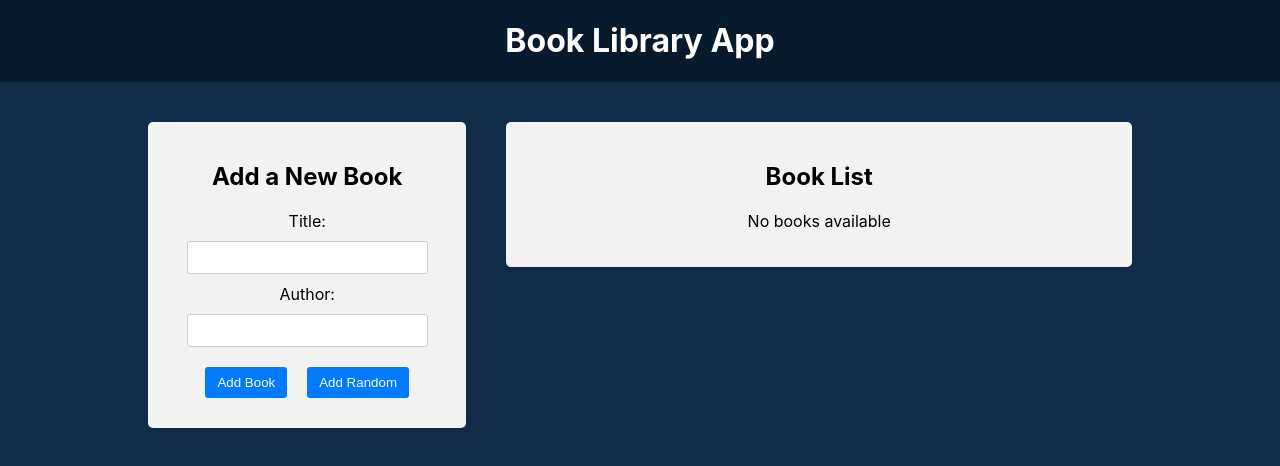
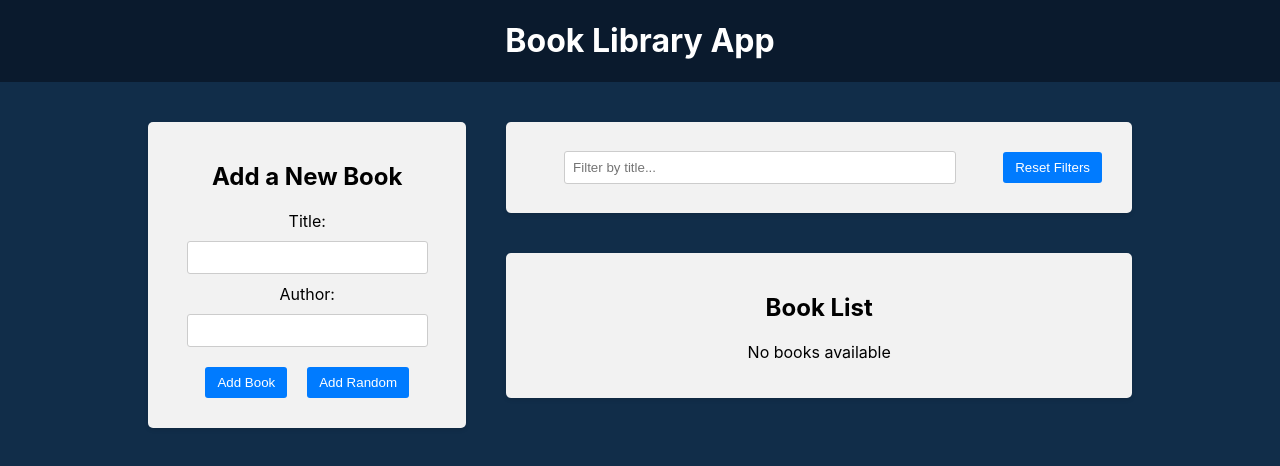
Before and after one commit to ievgeniy16/Book-Library-App, a React (Create React App) app in the folder frontend/: page / in a window 1280 px wide. Shown: the top 466 px of the page. Built offline with nearby package versions, Linux system fonts and the light colour scheme.

Commit message:
Filter Redux slice and filter by title

```diff
--- a/frontend/src/App.js
+++ b/frontend/src/App.js
@@ -14,7 +14,7 @@
           <BookForm />
         </div>
         <div className="app-right-column">
-          {/* <Filter /> */}
+          <Filter />
           <BookList />
         </div>
       </main>
--- a/frontend/src/components/BookList/BookList.js
+++ b/frontend/src/components/BookList/BookList.js
@@ -3,9 +3,13 @@
 import { useSelector, useDispatch } from "react-redux";
 import { deleteBook, toggleFavorite } from "../../redux/books/actionCreators";
 import { BsHandThumbsUp, BsHandThumbsUpFill } from "react-icons/bs";
+import { selectTitleFilter } from "../../redux/slices/filterSlice";
 
 const BookList = () => {
+  // все книги
   const books = useSelector((state) => state.books);
+  // книги которые мы фильтрируем по поисковику
+  const titleFilter = useSelector(selectTitleFilter);
   const dispatch = useDispatch();
 
   const handleDeleteBook = (id) => {
@@ -16,6 +20,13 @@
     dispatch(toggleFavorite(id));
   };
 
+  const filteredBooks = books.filter((book) => {
+    const matchesTitle = book.title
+      .toLowerCase()
+      .includes(titleFilter.toLowerCase());
+    return matchesTitle;
+  });
+
   return (
     <div className="app-block book-list">
       <h2>Book List</h2>
@@ -23,7 +34,7 @@
         <p>No books available</p>
       ) : (
         <ul>
-          {books.map((book, i) => (
+          {filteredBooks.map((book, i) => (
             <li key={book.id}>
               <div className="book-info">
                 {++i}. {book.title} by <strong>{book.author}</strong>
--- a/frontend/src/components/Filter/Filter.js
+++ b/frontend/src/components/Filter/Filter.js
@@ -1,9 +1,44 @@
-import './Filter.css';
+import "./Filter.css";
+// action creator
+import {
+  setTitleFilter,
+  selectTitleFilter,
+  resetFilters,
+} from "../../redux/slices/filterSlice";
+// useDispatch для отправки действие в redux store
+import { useDispatch, useSelector } from "react-redux";
 
 const Filter = () => {
+  const dispatch = useDispatch();
+  // подписываемся на изменения input
+  // const titleFilter = useSelector((state) => state.filter.title);
+  const titleFilter = useSelector(selectTitleFilter);
+
+  const handleTitleFilterChange = (e) => {
+    dispatch(setTitleFilter(e.target.value));
+  };
+
+  // обнуляем поле фильтрс
+  const handleResetFilters = () => {
+    // отправляем в redux store функцию которая зануляем ввод поля
+    dispatch(resetFilters());
+  };
+
   return (
     <div className="app-block filter">
-      <h2>Filters</h2>
+      <div className="filter-row">
+        <div className="filter-group">
+          <input
+            type="text"
+            placeholder="Filter by title..."
+            onChange={handleTitleFilterChange}
+            value={titleFilter}
+          />
+        </div>
+        <button type="button" onClick={handleResetFilters}>
+          Reset Filters
+        </button>
+      </div>
     </div>
   );
 };
--- /dev/null
+++ b/frontend/src/redux/slices/filterSlice.js
@@ -0,0 +1,39 @@
+/*благодаря библиотеки immer(@reduxjs/toolkit) мы можем изменять объект state*/
+import { createSlice } from "@reduxjs/toolkit";
+
+const initialState = {
+  title: "",
+};
+
+// createSlice содепжит в себе свойства actions, reducer
+const filterSlice = createSlice({
+  name: "filter",
+  initialState: initialState,
+  reducers: {
+    setTitleFilter: (state, action) => {
+      // тут формируем новый объект
+      //   return { ...state, title: action.payload };
+      // тут изменяем свойство существ. объекта
+      state.title = action.payload;
+    },
+    // обнуляем значение всех фильтров
+    resetFilters: (state) => {
+      // state.title = ''; // либо так
+      return initialState;
+    },
+  },
+});
+
+// console.log(filterSlice.actions);
+// console.log(filterSlice.actions.setTitleFilter('test'));
+
+// const setTitleFilter = filterSlice.actions.setTitleFilter
+// или же деструкторизация
+// export action creators
+export const { setTitleFilter, resetFilters } = filterSlice.actions;
+
+// подписываемся на state.filter.title чтобы смотреть изменнения
+export const selectTitleFilter = (state) => state.filter.title;
+
+// свoйсто reducer находится внутри файла filterSlice
+export default filterSlice.reducer;
--- a/frontend/src/redux/store.js
+++ b/frontend/src/redux/store.js
@@ -1,9 +1,11 @@
 import { configureStore } from "@reduxjs/toolkit";
 import bookReducer from "./books/reducer";
+import filterReducer from './slices/filterSlice'
 
 const store = configureStore({
   reducer: {
-    books: bookReducer
+    books: bookReducer,
+    filter: filterReducer,
   },
 });
 
```
